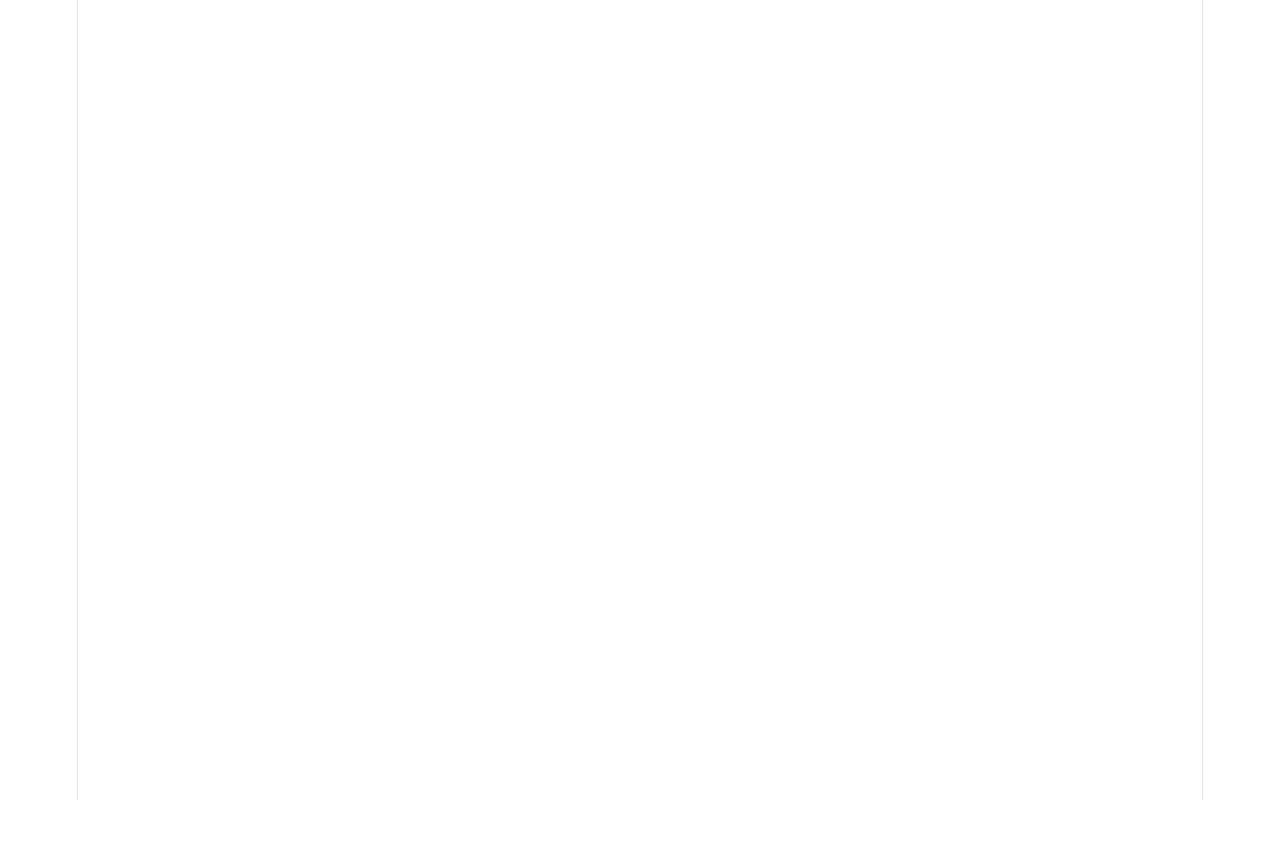
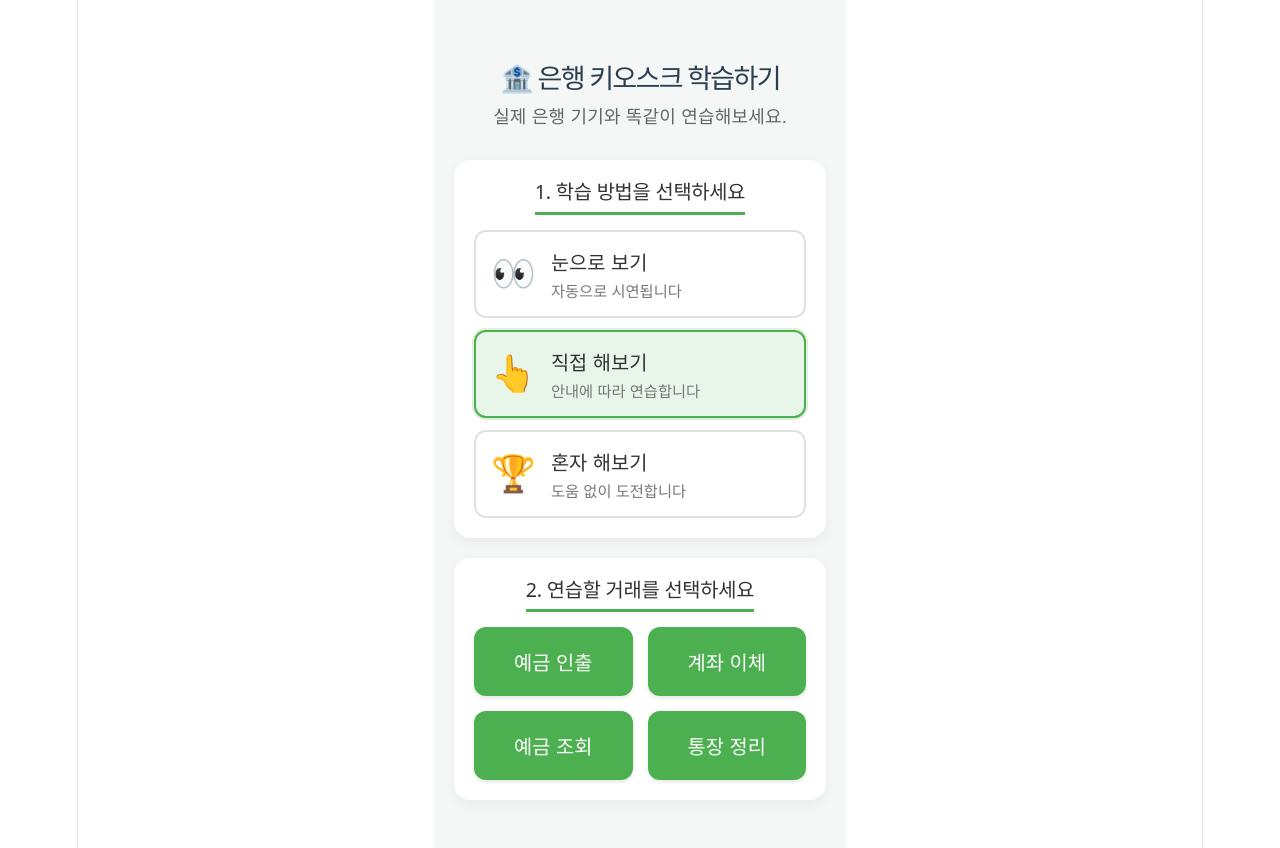
Before and after one commit to Team-KIOSSUK/kiossuk, a React (Vite) app: page /kiosk/bank in a window 1280 px wide. Before the commit this address had no page. Shown: the top 848 px of the page. Before the commit the page ends 800 px from the top, so only its background shows below. Built offline with nearby package versions, Linux system fonts and the light colour scheme.

Commit message:
feat: 은행 키오스크 메인 UI 구현

```diff
--- a/src/App.jsx
+++ b/src/App.jsx
@@ -6,6 +6,8 @@ import Kiosk from './pages/Kiosk/kiosk_home';
 import BrainTraining from './pages/Games/BrainTraining';
 import Records from './pages/Profile/Records';
 import Support from './pages/Support/Support';
+
+import BankMain from './pages/Kiosk/Bank/BankMain';
 
 function App() {
   return (
@@ -17,8 +19,11 @@ function App() {
       <Route path="/brain-training" element={<BrainTraining />} />
       <Route path="/records" element={<Records />} />
       <Route path="/support" element={<Support />} />
+
+      <Route path="/kiosk/bank" element={<BankMain />} />
     </Routes>
   );
 }
 
+
 export default App;
--- /dev/null
+++ b/src/pages/Kiosk/Bank/Bank.css
@@ -0,0 +1,141 @@
+/* 전체 컨테이너 설정 (모바일 사이즈 412x917 고정) */
+.bank-main-container {
+  width: 412px;
+  height: 917px;
+  margin: 0 auto; /* 브라우저 중앙 정렬 */
+  padding: 30px 20px;
+  box-sizing: border-box; /* 패딩 포함해서 412px 유지 */
+  font-family: 'Malgun Gothic', 'Apple SD Gothic Neo', sans-serif;
+  background-color: #f4f7f6;
+  overflow-y: auto; /* 내용이 넘치면 스크롤되도록 설정 */
+  position: relative;
+}
+
+/* 헤더 스타일 */
+.bank-header {
+  text-align: center;
+  margin-bottom: 30px;
+  display: flex;
+  flex-direction: column;
+  align-items: center; /* 가로 가운데 정렬 추가 */
+  width: 100%;
+}
+
+.bank-header h1 {
+  /* 글씨 크기를 1.8rem에서 1.5rem으로 줄이고, 여백을 조정했습니다. */
+  font-size: 1.5rem;
+  color: #2c3e50;
+  margin-bottom: 10px;
+  line-height: 1.2; /* 줄간격 조정 */
+  word-break: keep-all; /* 단어 단위로 줄바꿈 (필요 시) */
+}
+
+.bank-header p {
+  font-size: 1rem;
+  color: #666;
+  word-break: keep-all;
+}
+
+/* 섹션 공통 스타일 */
+.bank-section {
+  background: white;
+  padding: 20px;
+  border-radius: 16px;
+  box-shadow: 0 4px 12px rgba(0, 0, 0, 0.05);
+  margin-bottom: 20px;
+  display: flex;
+  flex-direction: column;
+  align-items: center; /* 섹션 내부 제목도 가운데 정렬 */
+  width: 100%;
+  box-sizing: border-box;
+}
+
+.section-title {
+  /* 글씨 크기를 1.2rem에서 1.1rem으로 줄여서 한 줄에 들어가게 조정했습니다. */
+  font-size: 1.1rem;
+  color: #333;
+  margin-bottom: 15px;
+  border-bottom: 3px solid #4CAF50;
+  padding-bottom: 8px;
+  display: inline-block;
+  white-space: nowrap; /* 글자가 무조건 한 줄에 나오도록 강제 설정 */
+}
+
+/* 모드 선택 버튼 그룹 (모바일에 맞춰 세로 배치) */
+.mode-btn-group {
+  display: flex;
+  flex-direction: column;
+  gap: 12px;
+  width: 100%; /* 버튼이 꽉 차게 */
+}
+
+.mode-btn {
+  display: flex;
+  align-items: center;
+  padding: 15px;
+  border: 2px solid #e0e0e0;
+  border-radius: 12px;
+  background-color: white;
+  cursor: pointer;
+  transition: all 0.2s ease;
+  text-align: left;
+}
+
+.mode-icon {
+  font-size: 2rem;
+  margin-right: 15px;
+}
+
+.mode-text strong {
+  display: block;
+  font-size: 1.1rem;
+  color: #333;
+  margin-bottom: 3px;
+}
+
+.mode-text span {
+  font-size: 0.85rem;
+  color: #777;
+}
+
+/* 활성화된 버튼 */
+.mode-btn.active {
+  border-color: #4CAF50;
+  background-color: #e8f5e9;
+  box-shadow: 0 0 0 2px rgba(76, 175, 80, 0.2);
+}
+
+/* 기능 선택 그리드 */
+.feature-btn-grid {
+  display: grid;
+  grid-template-columns: repeat(2, 1fr);
+  gap: 15px;
+  width: 100%;
+}
+
+.feature-btn {
+  padding: 20px 10px; /* 패딩 살짝 줄임 */
+  font-size: 1.1rem; /* 글자 크기 살짝 줄임 */
+  font-weight: bold;
+  color: white;
+  background-color: #4CAF50;
+  border: none;
+  border-radius: 12px;
+  cursor: pointer;
+  text-align: center;
+  word-break: keep-all;
+  box-shadow: 0 2px 4px rgba(0,0,0,0.1);
+}
+
+/* 기능 선택 버튼 호버(마우스 오버) 효과 */
+.feature-btn:hover {
+  background-color: #388E3C; /* 어두운 초록색으로 변경 */
+  transform: translateY(-2px); /* 살짝 위로 떠오르는 효과 */
+  box-shadow: 0 6px 12px rgba(0, 0, 0, 0.15); /* 그림자 진하게 */
+}
+
+/* 위에 있는 모드 선택 버튼(눈으로 보기 등) 호버 효과도 같이 추가해 둡니다 */
+.mode-btn:hover {
+  transform: translateY(-2px);
+  box-shadow: 0 4px 8px rgba(0, 0, 0, 0.1);
+}
--- /dev/null
+++ b/src/pages/Kiosk/Bank/BankMain.jsx
@@ -0,0 +1,84 @@
+import { useState } from 'react';
+import { useNavigate } from 'react-router-dom';
+import './Bank.css'; // 공통 스타일 연결
+
+export default function BankMain() {
+  const navigate = useNavigate();
+
+  // 기본 학습 모드는 '연습 모드(practice)'로 설정합니다.
+  const [learningMode, setLearningMode] = useState('practice');
+
+  // 기능 버튼을 눌렀을 때 해당 튜토리얼 페이지로 이동하는 함수
+  const handleStartTutorial = (featurePath) => {
+    // 이동할 경로와 함께, 현재 선택된 모드(mode) 데이터를 같이 넘겨줍니다.
+    navigate(`/kiosk/bank/${featurePath}`, { state: { mode: learningMode } });
+  };
+
+  return (
+    <div className="bank-main-container">
+      {/* 헤더 영역 */}
+      <header className="bank-header">
+        <h1>🏦 은행 키오스크 학습하기</h1>
+        <p>실제 은행 기기와 똑같이 연습해보세요.</p>
+      </header>
+
+      {/* 1. 학습 모드 선택 영역 */}
+      <section className="bank-section">
+        <h2 className="section-title">1. 학습 방법을 선택하세요</h2>
+        <div className="mode-btn-group">
+          <button
+            className={`mode-btn ${learningMode === 'demo' ? 'active' : ''}`}
+            onClick={() => setLearningMode('demo')}
+          >
+            <span className="mode-icon">👀</span>
+            <div className="mode-text">
+              <strong>눈으로 보기</strong>
+              <span>자동으로 시연됩니다</span>
+            </div>
+          </button>
+
+          <button
+            className={`mode-btn ${learningMode === 'practice' ? 'active' : ''}`}
+            onClick={() => setLearningMode('practice')}
+          >
+            <span className="mode-icon">👆</span>
+            <div className="mode-text">
+              <strong>직접 해보기</strong>
+              <span>안내에 따라 연습합니다</span>
+            </div>
+          </button>
+
+          <button
+            className={`mode-btn ${learningMode === 'quiz' ? 'active' : ''}`}
+            onClick={() => setLearningMode('quiz')}
+          >
+            <span className="mode-icon">🏆</span>
+            <div className="mode-text">
+              <strong>혼자 해보기</strong>
+              <span>도움 없이 도전합니다</span>
+            </div>
+          </button>
+        </div>
+      </section>
+
+      {/* 2. 기능 선택 영역 */}
+      <section className="bank-section">
+        <h2 className="section-title">2. 연습할 거래를 선택하세요</h2>
+        <div className="feature-btn-grid">
+          <button className="feature-btn" onClick={() => handleStartTutorial('withdrawal')}>
+            예금 인출
+          </button>
+          <button className="feature-btn" onClick={() => handleStartTutorial('transfer')}>
+            계좌 이체
+          </button>
+          <button className="feature-btn" onClick={() => handleStartTutorial('balance')}>
+            예금 조회
+          </button>
+          <button className="feature-btn" onClick={() => handleStartTutorial('passbook')}>
+            통장 정리
+          </button>
+        </div>
+      </section>
+    </div>
+  );
+}
--- a/src/pages/Kiosk/kiosk_home.jsx
+++ b/src/pages/Kiosk/kiosk_home.jsx
@@ -17,6 +17,7 @@ const menus = [
     icon: '🏦',
     title: '은행 업무',
     desc: '입출금과 송금을 연습해요',
+    path: '/kiosk/bank',
   },
   {
     icon: '🚆',
@@ -76,7 +77,14 @@ export default function Kiosk() {
               top: `${235 + idx * 125}px`,
               transitionDelay: `${0.1 + idx * 0.1}s`,
             }}
+            // 은행을 클릭하면 위에서 적어둔 path 주소로 이동하기
+            onClick={() => {
+              if (menu.path) {
+                navigate(menu.path);
+              }
+            }}
           >
+
             <div className="menu-icon">{menu.icon}</div>
 
             <div className="menu-text">
```
Also changed, not shown: src/pages/Kiosk/Bank/components/TutorialTemplate.jsx (added), src/pages/Kiosk/Bank/components/cardslot.jsx (added), src/pages/Kiosk/Bank/components/feedbackModal.jsx (added), src/pages/Kiosk/Bank/components/settingModal.jsx (added), src/pages/Kiosk/Bank/data/TutorialData.js (added), src/pages/Kiosk/Bank/features/transfer.jsx (added), src/pages/Kiosk/Bank/features/withdrawal.jsx (added).
